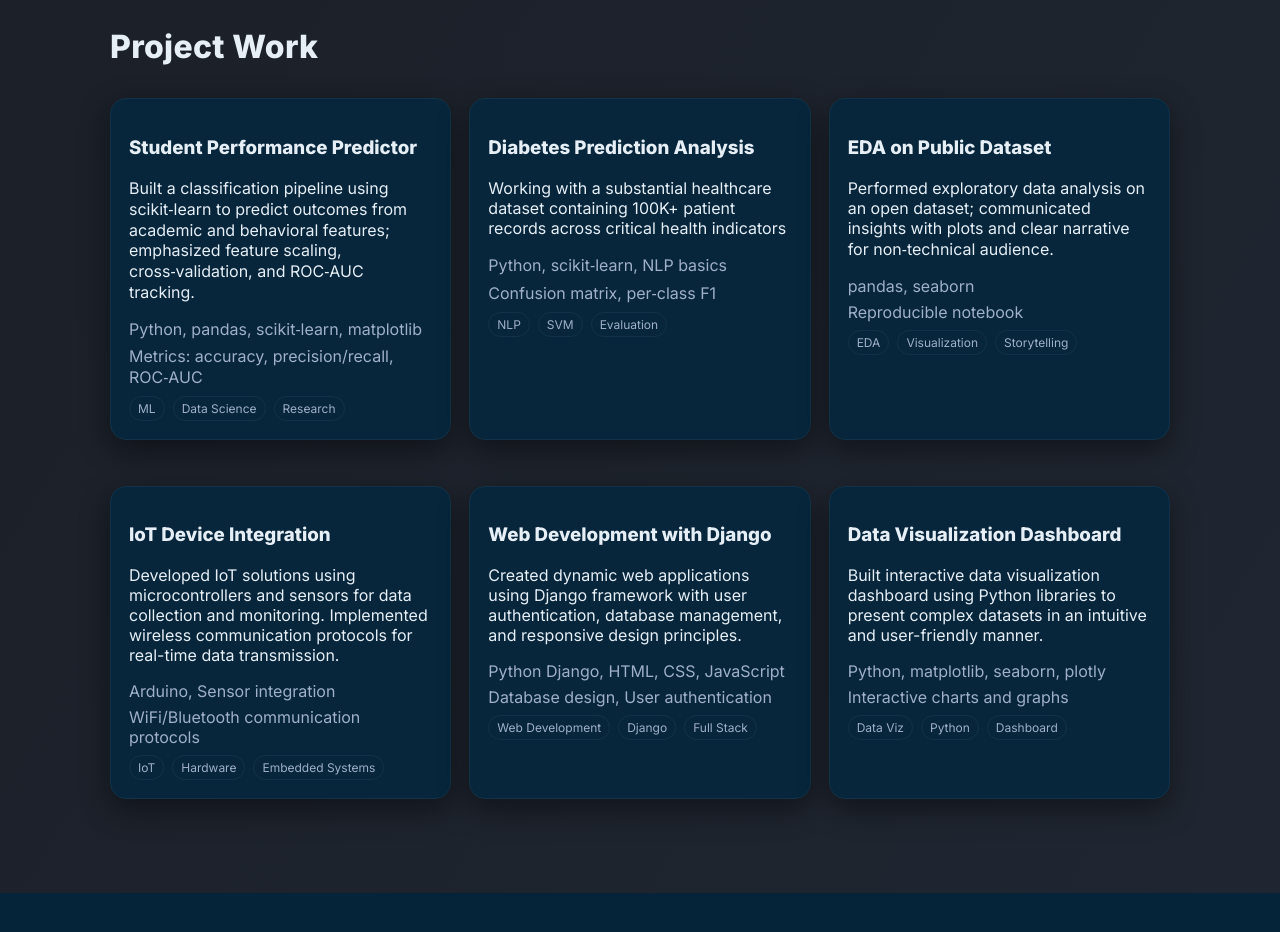
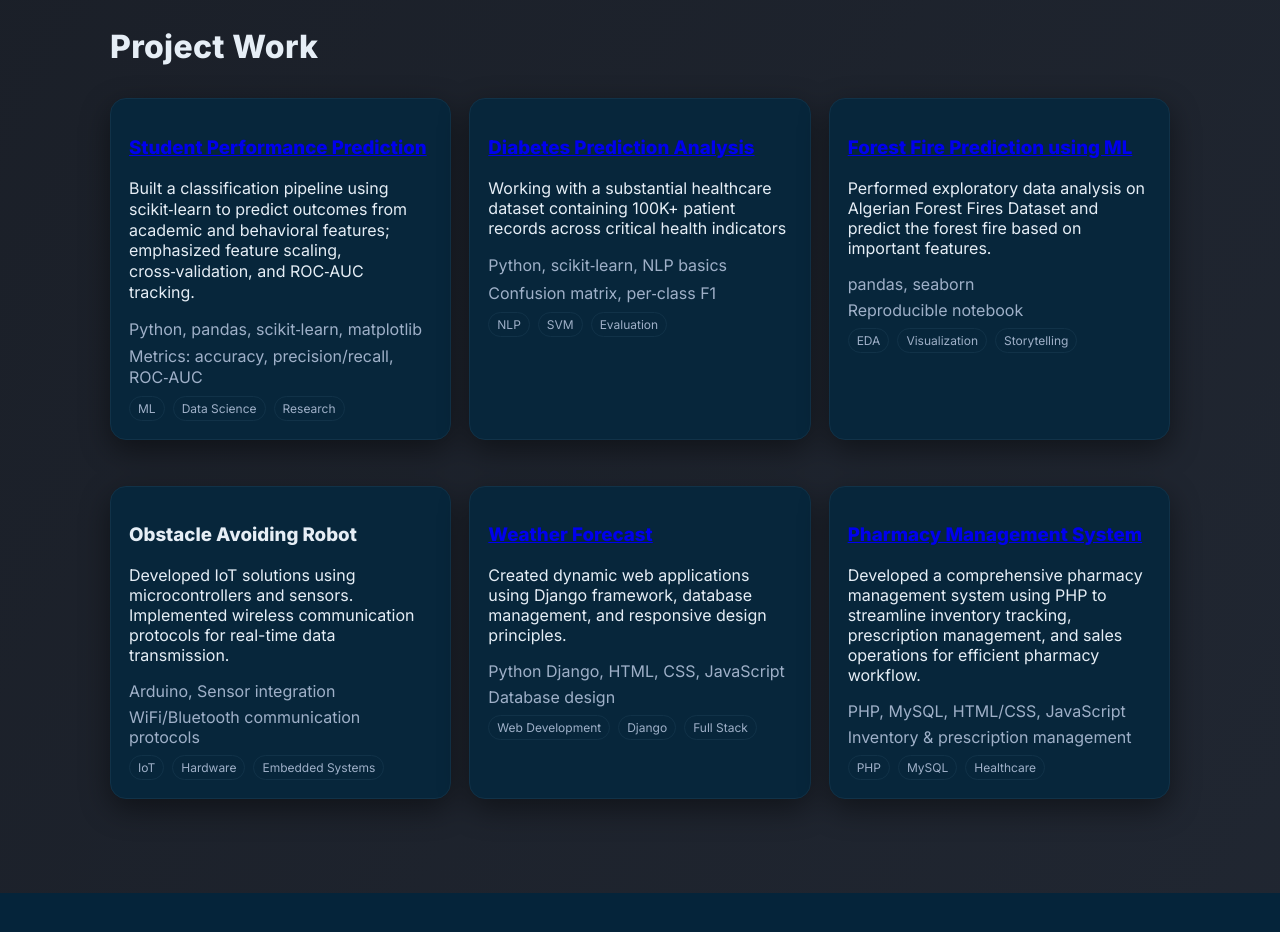
Before and after one commit to Adi09-CSE/Adi09-CSE.github.io, a website: page index.html in a window 1280 px wide. Shown: the part 1580-2512 px from the top of the page. Drawn offline with Linux system fonts and the light colour scheme; files whose address does not match are found by name.

Commit message:
index.html

```diff
--- a/index.html
+++ b/index.html
@@ -96,7 +96,8 @@
 
         <div class="projects">
           <article class="card hover-raise">
-            <h3>Student Performance Predictor</h3>
+            <a href="https://github.com/Adi09-CSE/Student-Performance-Prediction-using-Machine-Learning.git" target="_blank" rel="noopener" class="project-link">
+            <h3>Student Performance Prediction</h3> </a>
             <p>Built a classification pipeline using scikit‑learn to predict outcomes from academic and behavioral features; emphasized feature scaling, cross‑validation, and ROC‑AUC tracking.</p>
             <ul class="flat-list">
               <li>Python, pandas, scikit‑learn, matplotlib</li>
@@ -108,7 +109,8 @@
           </article>
 
           <article class="card hover-raise">
-            <h3>Diabetes Prediction Analysis </h3>
+            <a href="https://github.com/Adi09-CSE/Diabetes-Prediction-using-Machine-Learning-.git" target="_blank" rel="noopener" class="project-link">
+            <h3>Diabetes Prediction Analysis </h3> </a>
             <p>Working with a substantial healthcare dataset containing 100K+ patient records across critical health indicators</p>
             <ul class="flat-list">
               <li>Python, scikit‑learn, NLP basics</li>
@@ -120,8 +122,9 @@
           </article>
 
           <article class="card hover-raise">
-            <h3>EDA on Public Dataset</h3>
-            <p>Performed exploratory data analysis on an open dataset; communicated insights with plots and clear narrative for non‑technical audience.</p>
+            <a href="https://github.com/Adi09-CSE/Algerian-forest-fire-prediction.git" target="_blank" rel="noopener" class="project-link">
+            <h3>Forest Fire Prediction using ML</h3> </a>
+            <p>Performed exploratory data analysis on Algerian Forest Fires Dataset and predict the forest fire based on important features.</p>
             <ul class="flat-list">
               <li>pandas, seaborn</li>
               <li>Reproducible notebook</li>
@@ -132,8 +135,8 @@
           </article>
 
           <article class="card hover-raise">
-            <h3>IoT Device Integration</h3>
-            <p>Developed IoT solutions using microcontrollers and sensors for data collection and monitoring. Implemented wireless communication protocols for real-time data transmission.</p>
+            <h3>Obstacle Avoiding Robot</h3>
+            <p>Developed IoT solutions using microcontrollers and sensors. Implemented wireless communication protocols for real-time data transmission.</p>
             <ul class="flat-list">
               <li>Arduino, Sensor integration</li>
               <li>WiFi/Bluetooth communication protocols</li>
@@ -144,11 +147,12 @@
           </article>
 
           <article class="card hover-raise">
-            <h3>Web Development with Django</h3>
-            <p>Created dynamic web applications using Django framework with user authentication, database management, and responsive design principles.</p>
+            <a href="https://github.com/Adi09-CSE/Weather-Forecast-.git" target="_blank" rel="noopener" class="project-link">
+            <h3>Weather Forecast</h3> </a>
+            <p>Created dynamic web applications using Django framework, database management, and responsive design principles.</p>
             <ul class="flat-list">
               <li>Python Django, HTML, CSS, JavaScript</li>
-              <li>Database design, User authentication</li>
+              <li>Database design</li>
             </ul>
             <div class="tags">
               <span>Web Development</span><span>Django</span><span>Full Stack</span>
@@ -156,14 +160,15 @@
           </article>
 
           <article class="card hover-raise">
-            <h3>Data Visualization Dashboard</h3>
-            <p>Built interactive data visualization dashboard using Python libraries to present complex datasets in an intuitive and user-friendly manner.</p>
+             <a href="https://github.com/Adi09-CSE/Pharmacy-Management-Database-with-Php.git" target="_blank" rel="noopener" class="project-link">
+            <h3>Pharmacy Management System</h3> </a>
+            <p>Developed a comprehensive pharmacy management system using PHP to streamline inventory tracking, prescription management, and sales operations for efficient pharmacy workflow.</p>
             <ul class="flat-list">
-              <li>Python, matplotlib, seaborn, plotly</li>
-              <li>Interactive charts and graphs</li>
+              <li>PHP, MySQL, HTML/CSS, JavaScript</li>
+              <li>Inventory & prescription management</li>
             </ul>
             <div class="tags">
-              <span>Data Viz</span><span>Python</span><span>Dashboard</span>
+              <span>PHP</span><span>MySQL</span><span>Healthcare</span>
             </div>
           </article>
         </div>
```
